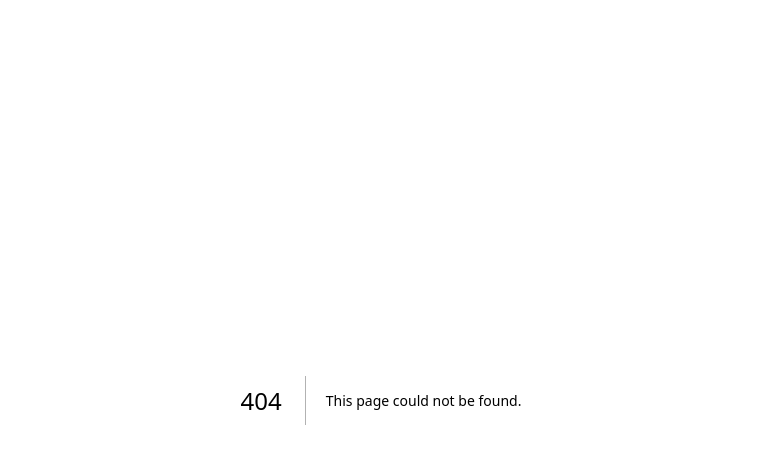
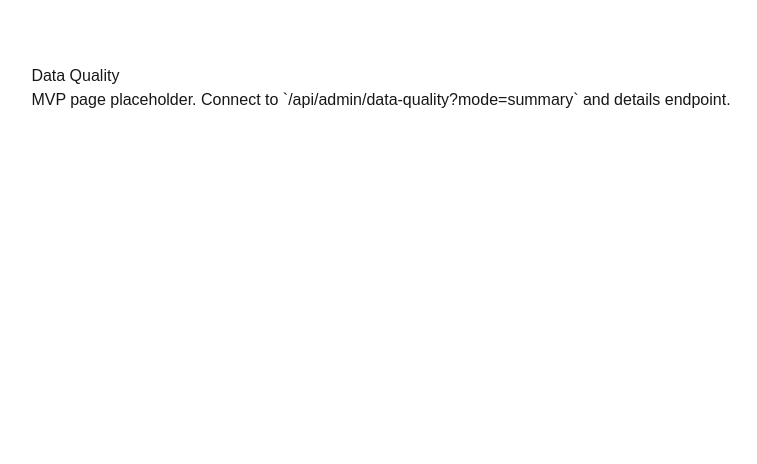
Before and after one commit to natchanon-dr/Codekidvai-trial, a Next.js app: page /admin/data-quality in a window 1280 px wide. Before the commit this address had no page. Shown: the top 464 px of the page, without its empty margins (259-1016 px from the left). Built offline with nearby package versions, Linux system fonts and the light colour scheme.

Commit message:
Add prototype admin pages

```diff
--- /dev/null
+++ b/app/admin/dashboard/page.tsx
@@ -0,0 +1,12 @@
+"use client";
+import { useEffect, useState } from "react";
+import { getAdminDashboardData, type AdminDashboardData } from "@/services/admin-dashboard-service";
+
+export default function AdminDashboardPage() {
+  const [data, setData] = useState<AdminDashboardData | null>(null);
+  useEffect(() => { getAdminDashboardData().then(setData); }, []);
+  return <main style={{ maxWidth: 1100, margin: "40px auto", padding: 24 }}>
+    <h1>Admin Dashboard</h1>
+    <pre>{JSON.stringify(data, null, 2)}</pre>
+  </main>;
+}
--- /dev/null
+++ b/app/admin/data-quality/page.tsx
@@ -0,0 +1,7 @@
+"use client";
+export default function AdminDataQualityPage() {
+  return <main style={{ maxWidth: 900, margin: "40px auto", padding: 24 }}>
+    <h1>Data Quality</h1>
+    <p>MVP page placeholder. Connect to `/api/admin/data-quality?mode=summary` and details endpoint.</p>
+  </main>;
+}
--- /dev/null
+++ b/app/admin/dataset/page.tsx
@@ -0,0 +1,16 @@
+"use client";
+import { useState } from "react";
+import { exportDatasetAsCsv, type DatasetExportType } from "@/services/admin-dataset-export-service";
+
+const types: DatasetExportType[] = ["attempt", "session", "sequence", "raw_event"];
+
+export default function AdminDatasetPage() {
+  const [batchCode, setBatchCode] = useState("");
+  return <main style={{ maxWidth: 900, margin: "40px auto", padding: 24 }}>
+    <h1>Dataset Export</h1>
+    <input placeholder="Batch code optional" value={batchCode} onChange={(e) => setBatchCode(e.target.value)} />
+    <div style={{ display: "grid", gap: 12, marginTop: 16 }}>
+      {types.map((type) => <button key={type} onClick={() => exportDatasetAsCsv(type, { batch_code: batchCode || undefined })}>Export {type}</button>)}
+    </div>
+  </main>;
+}
--- /dev/null
+++ b/app/admin/experiments/page.tsx
@@ -0,0 +1,7 @@
+"use client";
+export default function AdminExperimentsPage() {
+  return <main style={{ maxWidth: 900, margin: "40px auto", padding: 24 }}>
+    <h1>Admin Experiments</h1>
+    <p>MVP page placeholder. Implement create batch, add participant, and assign tasks using admin experiment service.</p>
+  </main>;
+}
```
